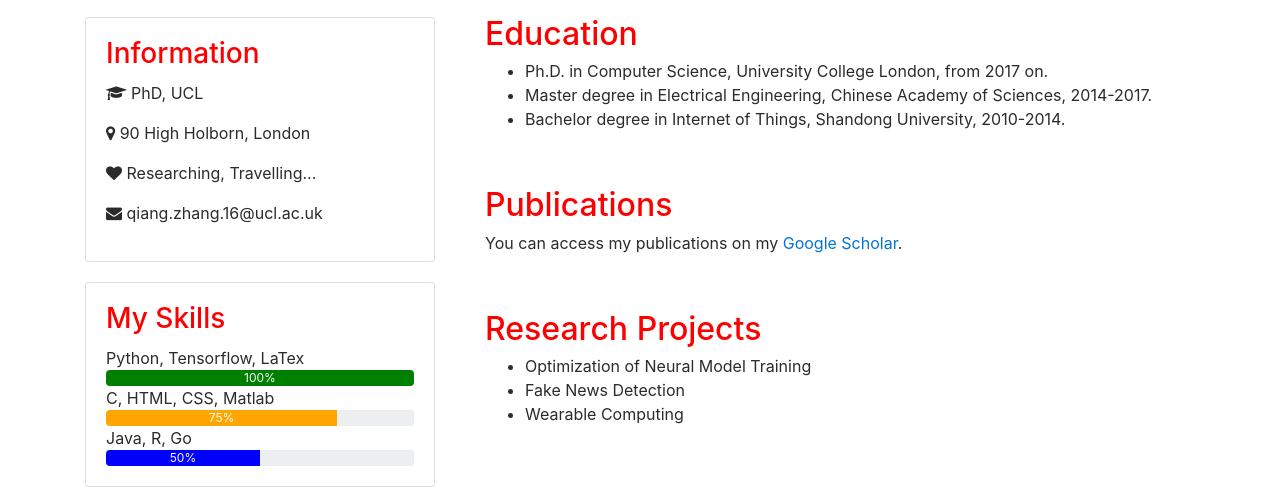
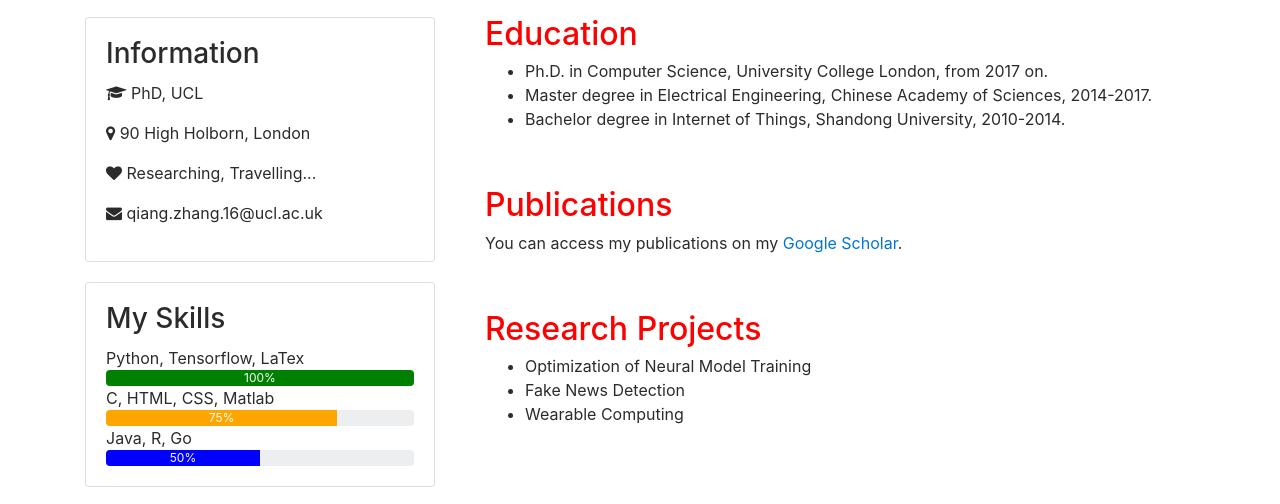
Before and after one commit to QiangAIResearcher/QiangAIResearcher0.github.io, a plain HTML site: page index.html in a window 1280 px wide. Shown: the part 756-1260 px from the top of the page. Drawn offline with nearby package versions, Linux system fonts and the light colour scheme; grey boxes are pictures that could not be loaded; a script that the page names is missing.

Commit message:
Add files via upload

```diff
--- a/index.html
+++ b/index.html
@@ -83,7 +83,7 @@
 				</div>
 				<div class="card information margin-top">
 					<div class="card-block">
-						<h3 class="card-title" style="color:rgb(255,0,0)"> Information</h3>
+						<h3 class="card-title" > Information</h3>
 						<!--<h3 class="card-title my-font" style="color:rgb(255,0,0)"> Information</h3>-->
 						<p>
 							<i class="fa fa-graduation-cap"></i>
@@ -105,7 +105,7 @@
 				</div>
 				<div class="card skills margin-top">
 					<div class="card-block">
-						<h3 class="card-title" style="color: rgb(255,0,0);"> My Skills</h2>
+						<h3 class="card-title" > My Skills</h2>
 						<span>Python, Tensorflow, LaTex</span>
 						<div class="progress">
 							<div class="progress-bar green-html">
```
